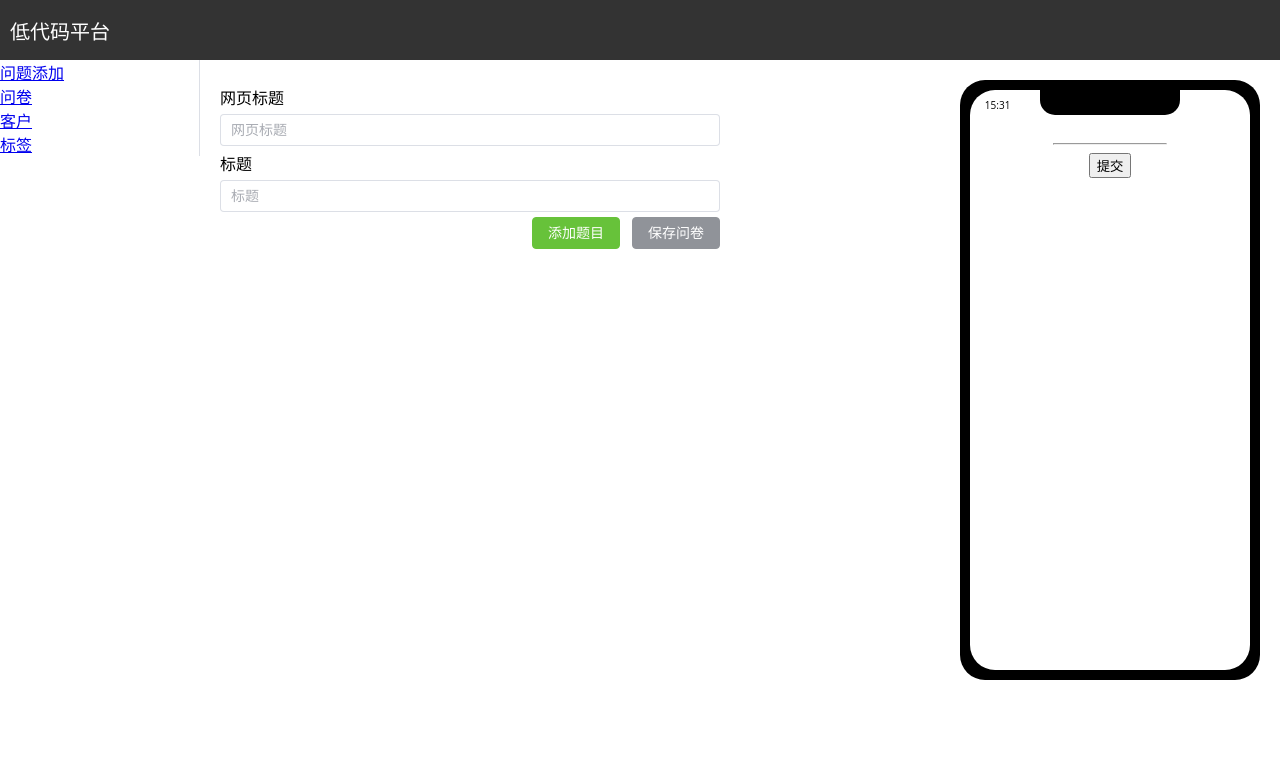
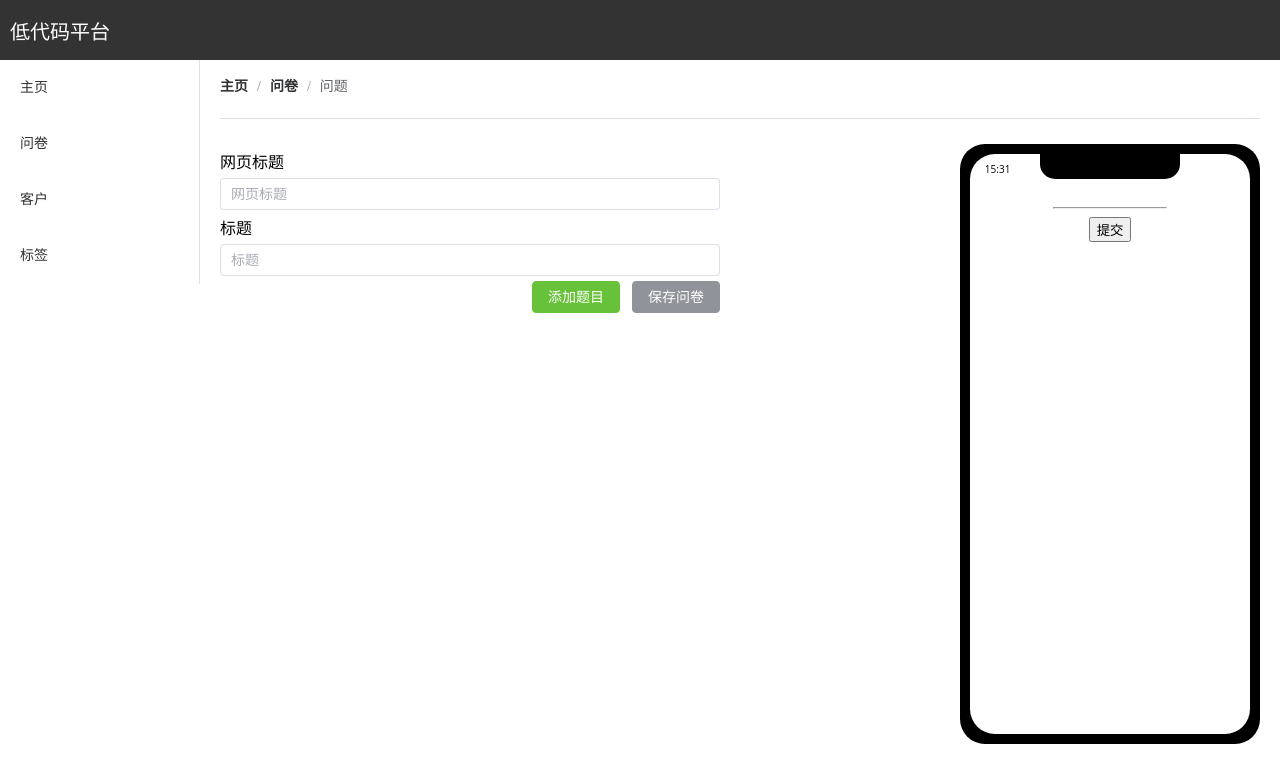
Before and after one commit to chenpei1993/low-level-platform, a Vue app in the folder manager/: page /question in a window 1280 px wide. Shown: the top 782 px of the page. Built offline with nearby package versions, Linux system fonts and the light colour scheme.

Commit message:
优化侧边栏菜单，以及添加页面的头部美化

```diff
--- a/manager/package.json
+++ b/manager/package.json
@@ -11,7 +11,7 @@
     "core-js": "^3.6.5",
     "element-plus": "^2.2.8",
     "vue": "^3.0.0",
-    "vue-router": "^4.0.0-0"
+    "vue-router": "^4.1.1"
   },
   "devDependencies": {
     "@vue/cli-plugin-babel": "^5.0.8",
--- a/manager/src/components/app/Menu.vue
+++ b/manager/src/components/app/Menu.vue
@@ -1,17 +1,11 @@
 <template>
   <div class="menu">
     <el-scrollbar>
-      <el-menu>
-        <router-link to="/Question">问题添加</router-link>
-      </el-menu>
-      <el-menu>
-        <router-link to="/Info">问卷</router-link>
-      </el-menu>
-      <el-menu>
-        <router-link to="/Custom">客户</router-link>
-      </el-menu>
-      <el-menu>
-        <router-link to="/Tag">标签</router-link>
+      <el-menu router>
+        <el-menu-item index="/" >主页</el-menu-item>
+        <el-menu-item index="/Info" >问卷</el-menu-item>
+        <el-menu-item index="/Custom">客户</el-menu-item>
+        <el-menu-item index="/Tag">标签</el-menu-item>
       </el-menu>
     </el-scrollbar>
   </div>
--- a/manager/src/components/info/Add.vue
+++ b/manager/src/components/info/Add.vue
@@ -59,10 +59,10 @@
           </el-select>
         </el-form-item>
         <el-form-item label="标签" v-if="info.isFixedTimeSend && info.sendCustomerType == 1">
-            <el-input v-model="info.sendCustomerType" />
+            <el-input v-model="info.sendCustomers" />
         </el-form-item>
         <el-form-item label="自定义" v-if="info.isFixedTimeSend && info.sendCustomerType == 2">
-            <el-input v-model="info.sendCustomerType" />
+            <el-input v-model="info.sendCustomers" />
         </el-form-item>
         <el-form-item
           v-for="(delayTipTimer, index) in info.delayTipTimers"
@@ -120,10 +120,11 @@ export default {
   data(){
     return {
       timeUnitOptions: [
-        {label: "小时", value: 1},
-        {label: "天", value: 2},
-        {label: "周", value: 3},
-        {label: "月", value: 4}
+        {label: "分", value: 1},
+        {label: "小时", value: 2},
+        {label: "天", value: 3},
+        {label: "周", value: 4},
+        {label: "月", value: 5}
       ],
       isFixedTimeSendOptions:[
         {label: "是", value: true},
@@ -131,7 +132,8 @@ export default {
       ],
       sendTypeOptions:[
         {label: "企业微信", value: 1},
-        {label: "邮箱", value: 2},
+        {label: "手机号", value: 2},
+        {label: "邮箱", value: 3},
       ],
       sendCustomerTypeOptions:[
         {label: "标签", value: 1},
--- a/manager/src/views/Custom.vue
+++ b/manager/src/views/Custom.vue
@@ -1,6 +1,10 @@
 <template>
   <div class="custom">
-    <h1>This is an custom page</h1>
+    <el-breadcrumb separator="/">
+      <el-breadcrumb-item :to="{ path: '/' }">主页</el-breadcrumb-item>
+      <el-breadcrumb-item>客户</el-breadcrumb-item>
+    </el-breadcrumb>
+    <el-divider />
     <div>
         <el-button link type="primary" size="small" @click="add">添加</el-button>
     </div>
--- a/manager/src/views/Home.vue
+++ b/manager/src/views/Home.vue
@@ -1,5 +1,8 @@
 <template>
   <div class="home">
-    <h1>This is an home page</h1>
+    <el-breadcrumb separator="/">
+      <el-breadcrumb-item>主页</el-breadcrumb-item>
+    </el-breadcrumb>
+    <el-divider />
   </div>
 </template>
--- a/manager/src/views/Info.vue
+++ b/manager/src/views/Info.vue
@@ -1,6 +1,10 @@
 <template>
   <div class="info">
-    <h1>This is an info page</h1>
+    <el-breadcrumb separator="/">
+      <el-breadcrumb-item :to="{ path: '/' }">主页</el-breadcrumb-item>
+      <el-breadcrumb-item>问卷</el-breadcrumb-item>
+    </el-breadcrumb>
+    <el-divider />
     <div>
         <el-button link type="primary" size="small" @click="add">添加</el-button>
     </div>
@@ -116,7 +120,14 @@ export default {
 
     },
     editQuestions(){
-
+      this.$router.push(
+        {
+          name: 'Question',
+          params: {
+            id: "123"
+          }
+        }
+      )
     }
   }
 }
--- a/manager/src/views/Question.vue
+++ b/manager/src/views/Question.vue
@@ -1,4 +1,10 @@
 <template>
+  <el-breadcrumb separator="/">
+      <el-breadcrumb-item :to="{ path: '/' }">主页</el-breadcrumb-item>
+      <el-breadcrumb-item :to="{ path: '/Info' }">问卷</el-breadcrumb-item>
+      <el-breadcrumb-item>问题</el-breadcrumb-item>
+  </el-breadcrumb>
+  <el-divider />
   <div class="question">
     <div >
       <div class="item">
--- a/manager/src/views/Tag.vue
+++ b/manager/src/views/Tag.vue
@@ -1,6 +1,10 @@
 <template>
   <div class="tag">
-    <h1>This is an tag page</h1>
+    <el-breadcrumb separator="/">
+      <el-breadcrumb-item :to="{ path: '/' }">主页</el-breadcrumb-item>
+      <el-breadcrumb-item>标签</el-breadcrumb-item>
+    </el-breadcrumb>
+    <el-divider />
     <div>
         <el-button link type="primary" size="small" @click="add">添加</el-button>
     </div>
```
Also changed, not shown: 1 other file (tests, documents, lock files or other folders).
